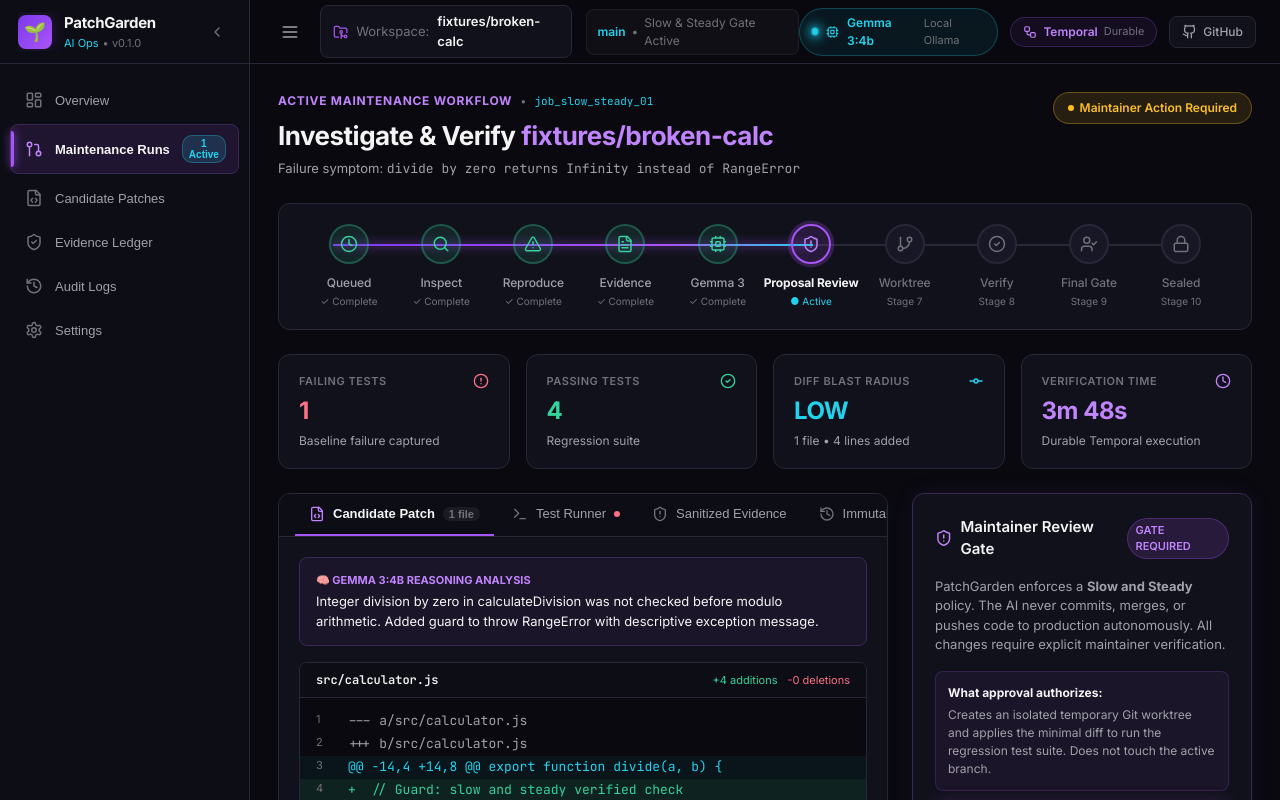
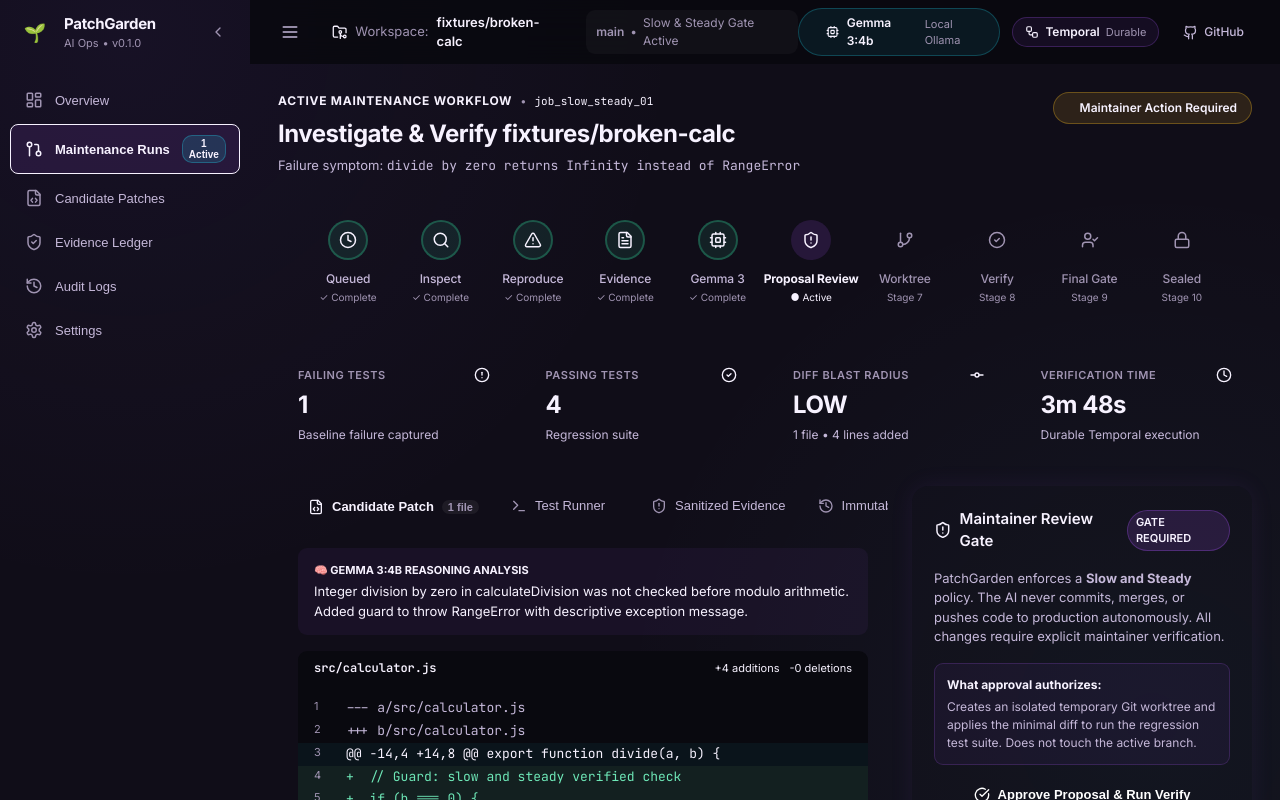
Before and after one commit to Neet2516/PatchGarden, a Next.js app in the folder packages/web/: page / in a window 1280 px wide. Shown: the top 800 px of the page. Built offline with nearby package versions, Linux system fonts and the light colour scheme.

Commit message:
style(web): implement full Purple Claymorphism tokens for light and dark modes

```diff
--- a/packages/web/src/app/globals.css
+++ b/packages/web/src/app/globals.css
@@ -1,45 +1,128 @@
 @import url('https://fonts.googleapis.com/css2?family=Inter:wght@300;400;500;600;700&family=JetBrains+Mono:wght@400;500;600&display=swap');
 
+/* ==========================================================================
+   PURPLE CLAYMORPHISM DESIGN SYSTEM — PATCHGARDEN
+   Light Mode (Lavender-tinted soft clay) & Dark Mode (Deep plum molded clay)
+   ========================================================================== */
+
+:root,
+[data-theme="dark"] {
+  --color-scheme: dark;
+
+  /* Backgrounds & Surfaces (Plum-black dark theme) */
+  --bg-app: #100D18;
+  --bg-sidebar: #151020;
+  --surface-main: #1B1526;
+  --surface-secondary: #211A30;
+  --surface-elevated: #292039;
+  --surface-hover: #312644;
+
+  /* Text */
+  --text-primary: #F7F2FF;
+  --text-secondary: #C5B8D9;
+  --text-muted: #A094B2;
+
+  /* Borders */
+  --border-default: #382B4C;
+  --border-subtle: rgba(216, 197, 255, 0.08);
+  --border-purple: #553E74;
+
+  /* Accents */
+  --accent-primary: #B794FF;
+  --accent-strong: #A78BFA;
+  --accent-violet: #8B5CF6;
+  --accent-purple-glow: rgba(167, 139, 250, 0.25);
+  --accent-cyan: #67E8F9;
+  --accent-cyan-glow: rgba(103, 232, 249, 0.2);
+
+  /* Status Colors */
+  --status-success: #6EE7B7;
+  --status-success-bg: rgba(110, 231, 183, 0.12);
+  --status-warning: #FCD34D;
+  --status-warning-bg: rgba(252, 211, 77, 0.12);
+  --status-error: #FDA4AF;
+  --status-error-bg: rgba(253, 164, 175, 0.12);
+  --status-info: #60A5FA;
+
+  /* Clay Shadows (Dark Theme) */
+  --clay-shadow-card: 6px 6px 20px rgba(0, 0, 0, 0.45), -4px -4px 16px rgba(41, 32, 57, 0.4);
+  --clay-shadow-raised: 8px 8px 24px rgba(0, 0, 0, 0.6), -6px -6px 20px rgba(56, 43, 76, 0.45);
+  --clay-shadow-button: 4px 4px 12px rgba(0, 0, 0, 0.4), -2px -2px 8px rgba(56, 43, 76, 0.35);
+  --clay-shadow-inset: inset 3px 3px 6px rgba(0, 0, 0, 0.5), inset -2px -2px 4px rgba(56, 43, 76, 0.3);
+
+  /* Clay Inset Highlights */
+  --clay-inset-highlight: inset 1.5px 1.5px 2px rgba(216, 197, 255, 0.14), inset -1.5px -1.5px 3px rgba(0, 0, 0, 0.35);
+  --clay-inset-button-primary: inset 1px 1px 2px rgba(255, 255, 255, 0.3), inset -1.5px -1.5px 3px rgba(0, 0, 0, 0.3);
+
+  /* Code Diff */
+  --diff-bg: #0C0A12;
+  --diff-add-bg: rgba(110, 231, 183, 0.1);
+  --diff-add-text: #6EE7B7;
+  --diff-del-bg: rgba(253, 164, 175, 0.1);
+  --diff-del-text: #FDA4AF;
+}
+
+[data-theme="light"] {
+  --color-scheme: light;
+
+  /* Backgrounds & Surfaces (Lavender-tinted soft clay light theme) */
+  --bg-app: #F3F0FA;
+  --bg-sidebar: #ECE6F7;
+  --surface-main: #FFFCFF;
+  --surface-secondary: #F7F2FF;
+  --surface-elevated: #FFFFFF;
+  --surface-hover: #ECE4FA;
+
+  /* Text */
+  --text-primary: #30263D;
+  --text-secondary: #62576F;
+  --text-muted: #786F85;
+
+  /* Borders */
+  --border-default: #E0D5EF;
+  --border-subtle: rgba(124, 58, 237, 0.08);
+  --border-purple: #C8B7E6;
+
+  /* Accents */
+  --accent-primary: #7C3AED;
+  --accent-strong: #6D28D9;
+  --accent-violet: #8B5CF6;
+  --accent-purple-glow: rgba(124, 58, 237, 0.18);
+  --accent-cyan: #0891B2;
+  --accent-cyan-glow: rgba(8, 145, 178, 0.15);
+
+  /* Status Colors */
+  --status-success: #047857;
+  --status-success-bg: rgba(4, 120, 87, 0.08);
+  --status-warning: #92400E;
+  --status-warning-bg: rgba(146, 64, 14, 0.08);
+  --status-error: #BE123C;
+  --status-error-bg: rgba(190, 18, 60, 0.08);
+  --status-info: #2563EB;
+
+  /* Clay Shadows (Light Theme) */
+  --clay-shadow-card: 6px 6px 18px rgba(124, 58, 237, 0.07), -6px -6px 18px rgba(255, 255, 255, 0.95);
+  --clay-shadow-raised: 8px 8px 24px rgba(124, 58, 237, 0.1), -8px -8px 24px rgba(255, 255, 255, 1);
+  --clay-shadow-button: 4px 4px 12px rgba(124, 58, 237, 0.1), -3px -3px 10px rgba(255, 255, 255, 0.9);
+  --clay-shadow-inset: inset 3px 3px 6px rgba(124, 58, 237, 0.08), inset -3px -3px 6px rgba(255, 255, 255, 0.9);
+
+  /* Clay Inset Highlights */
+  --clay-inset-highlight: inset 1.5px 1.5px 3px rgba(255, 255, 255, 0.95), inset -1.5px -1.5px 3px rgba(124, 58, 237, 0.05);
+  --clay-inset-button-primary: inset 1px 1px 2px rgba(255, 255, 255, 0.4), inset -1.5px -1.5px 3px rgba(0, 0, 0, 0.2);
+
+  /* Code Diff (Kept dark for superior code contrast) */
+  --diff-bg: #15111E;
+  --diff-add-bg: rgba(16, 185, 129, 0.14);
+  --diff-add-text: #34D399;
+  --diff-del-bg: rgba(244, 63, 94, 0.14);
+  --diff-del-text: #FB7185;
+}
+
+/* Base Dimensions */
 :root {
-  /* Neon Noir / Cyberpunk AI Operations Theme */
-  --bg-main: #09090F;
-  --bg-secondary: #0D0D16;
-  --card-surface: #11111B;
-  --elevated-surface: #171725;
-  --hover-surface: #1D1D2D;
-
-  --primary-purple: #A855F7;
-  --bright-purple: #C084FC;
-  --deep-purple: #7C3AED;
-  --purple-glow-color: rgba(168, 85, 247, 0.2);
-  --purple-border: #3B2855;
-
-  --neon-cyan: #22D3EE;
-  --soft-cyan: #67E8F9;
-  --cyan-glow-color: rgba(34, 211, 238, 0.2);
-
-  --text-primary: #F4F4F5;
-  --text-secondary: #A1A1AA;
-  --text-muted: #71717A;
-
-  --default-border: #272738;
-  --subtle-border: rgba(255, 255, 255, 0.06);
-
-  --success: #34D399;
-  --warning: #FBBF24;
-  --error: #FB7185;
-  --info-blue: #60A5FA;
-
-  --diff-add-bg: rgba(52, 211, 153, 0.12);
-  --diff-add-text: #34D399;
-  --diff-add-border: rgba(52, 211, 153, 0.25);
-  --diff-del-bg: rgba(251, 113, 133, 0.12);
-  --diff-del-text: #FB7185;
-  --diff-del-border: rgba(251, 113, 133, 0.25);
-
-  --radius-sm: 8px;
-  --radius-md: 12px;
-  --radius-lg: 16px;
+  --radius-sm: 9px;
+  --radius-md: 16px;
+  --radius-lg: 22px;
   --radius-pill: 9999px;
 
   --font-sans: 'Inter', -apple-system, BlinkMacSystemFont, 'Segoe UI', Roboto, sans-serif;
@@ -53,7 +136,7 @@
 }
 
 html, body {
-  background-color: var(--bg-main);
+  background-color: var(--bg-app);
   color: var(--text-primary);
   font-family: var(--font-sans);
   font-size: 14px;
@@ -61,106 +144,161 @@ html, body {
   min-height: 100vh;
   overflow-x: hidden;
   -webkit-font-smoothing: antialiased;
+  transition: background-color 0.25s ease, color 0.25s ease;
 }
 
 /* Background Atmosphere */
 body {
   background-image:
-    radial-gradient(circle at 15% 10%, rgba(124, 58, 237, 0.08) 0%, transparent 40%),
-    radial-gradient(circle at 85% 85%, rgba(34, 211, 238, 0.05) 0%, transparent 40%),
-    linear-gradient(to bottom, #09090F 0%, #0D0D16 100%);
+    radial-gradient(circle at 10% 5%, rgba(139, 92, 246, 0.06) 0%, transparent 40%),
+    radial-gradient(circle at 90% 90%, rgba(103, 232, 249, 0.04) 0%, transparent 40%);
   background-attachment: fixed;
 }
 
 /* Typography Scale */
-h1 { font-size: 26px; font-weight: 700; letter-spacing: -0.02em; color: var(--text-primary); }
-h2 { font-size: 20px; font-weight: 600; letter-spacing: -0.01em; color: var(--text-primary); }
-h3 { font-size: 16px; font-weight: 600; color: var(--text-primary); }
-h4 { font-size: 13px; font-weight: 600; text-transform: uppercase; letter-spacing: 0.05em; }
+h1 { font-size: 24px; font-weight: 700; letter-spacing: -0.02em; color: var(--text-primary); }
+h2 { font-size: 19px; font-weight: 600; letter-spacing: -0.01em; color: var(--text-primary); }
+h3 { font-size: 15px; font-weight: 600; color: var(--text-primary); }
+h4 { font-size: 12px; font-weight: 600; text-transform: uppercase; letter-spacing: 0.05em; }
 
 code, pre {
   font-family: var(--font-mono);
 }
 
-/* Reusable Theme Utilities */
-.glass-panel {
-  background: var(--card-surface);
-  border: 1px solid var(--default-border);
+/* ==========================================================================
+   REUSABLE CLAYMORPHISM UTILITY CLASSES
+   ========================================================================== */
+
+/* Standard Clay Surface */
+.clay-surface {
+  background: var(--surface-main);
+  border: 1px solid var(--border-default);
   border-radius: var(--radius-md);
-  box-shadow: 0 4px 20px rgba(0, 0, 0, 0.4);
+  box-shadow: var(--clay-shadow-card), var(--clay-inset-highlight);
+  transition: all 0.2s cubic-bezier(0.16, 1, 0.3, 1);
 }
 
-.glass-panel-elevated {
-  background: var(--elevated-surface);
-  border: 1px solid var(--default-border);
+/* Clay Card */
+.clay-card {
+  background: var(--surface-main);
+  border: 1px solid var(--border-default);
   border-radius: var(--radius-md);
+  box-shadow: var(--clay-shadow-card), var(--clay-inset-highlight);
+  transition: all 0.2s cubic-bezier(0.16, 1, 0.3, 1);
 }
 
+/* Elevated Clay Card */
+.clay-card-raised {
+  background: var(--surface-elevated);
+  border: 1px solid var(--border-purple);
+  border-radius: var(--radius-md);
+  box-shadow: var(--clay-shadow-raised), var(--clay-inset-highlight);
+}
+
+/* Inset / Recessed Panel */
+.clay-card-inset {
+  background: var(--surface-secondary);
+  border: 1px solid var(--border-default);
+  border-radius: var(--radius-md);
+  box-shadow: var(--clay-shadow-inset);
+}
+
+/* Interactive Clay Button */
+.clay-button {
+  background: var(--surface-main);
+  border: 1px solid var(--border-default);
+  border-radius: var(--radius-sm);
+  box-shadow: var(--clay-shadow-button), var(--clay-inset-highlight);
+  color: var(--text-primary);
+  font-weight: 500;
+  cursor: pointer;
+  transition: all 0.15s ease;
+}
+
+.clay-button:hover {
+  transform: translateY(-1px);
+  background: var(--surface-hover);
+  border-color: var(--border-purple);
+}
+
+.clay-button:active {
+  transform: translateY(1px);
+  box-shadow: var(--clay-shadow-inset);
+}
+
+/* Primary Violet Clay Button */
+.clay-button-primary {
+  background: linear-gradient(135deg, var(--accent-strong) 0%, var(--accent-violet) 100%);
+  border: 1px solid var(--accent-primary);
+  border-radius: var(--radius-sm);
+  box-shadow: 0 4px 14px var(--accent-purple-glow), var(--clay-inset-button-primary);
+  color: #FFFFFF;
+  font-weight: 600;
+  cursor: pointer;
+  transition: all 0.15s ease;
+}
+
+.clay-button-primary:hover {
+  transform: translateY(-1.5px);
+  box-shadow: 0 6px 18px var(--accent-purple-glow), var(--clay-inset-button-primary);
+  filter: brightness(1.05);
+}
+
+.clay-button-primary:active {
+  transform: translateY(1px);
+  box-shadow: 0 2px 8px var(--accent-purple-glow), inset 2px 2px 4px rgba(0, 0, 0, 0.3);
+}
+
+/* Soft Purple Ambient Glow */
 .purple-glow {
   box-shadow:
-    0 0 0 1px rgba(168, 85, 247, 0.25),
-    0 0 20px rgba(168, 85, 247, 0.15);
+    var(--clay-shadow-card),
+    0 0 24px var(--accent-purple-glow);
 }
 
-.cyan-glow {
-  box-shadow:
-    0 0 0 1px rgba(34, 211, 238, 0.25),
-    0 0 20px rgba(34, 211, 238, 0.15);
+/* Accessible Focus Ring */
+.theme-focus-ring:focus-visible,
+button:focus-visible,
+a:focus-visible,
+input:focus-visible {
+  outline: 2px solid var(--accent-primary);
+  outline-offset: 2px;
 }
 
-.neon-border {
-  border-color: var(--purple-border) !important;
-}
-
-.surface-hover {
-  transition: all 0.18s cubic-bezier(0.16, 1, 0.3, 1);
-}
-.surface-hover:hover {
-  background-color: var(--hover-surface);
-  border-color: rgba(168, 85, 247, 0.3);
-  transform: translateY(-1px);
-}
-
-/* Status Indicators & Animations */
-@keyframes pulseIndicator {
+/* Pulse Animation for Active Operations */
+@keyframes softPulse {
   0%, 100% { opacity: 0.7; transform: scale(1); }
-  50% { opacity: 1; transform: scale(1.15); filter: drop-shadow(0 0 6px var(--neon-cyan)); }
+  50% { opacity: 1; transform: scale(1.1); filter: drop-shadow(0 0 6px var(--accent-primary)); }
 }
 
 .status-pulse {
-  animation: pulseIndicator 2.2s infinite ease-in-out;
+  animation: softPulse 2.4s infinite ease-in-out;
 }
 
-@keyframes purplePulse {
-  0%, 100% { box-shadow: 0 0 0 0 rgba(168, 85, 247, 0.4); }
-  70% { box-shadow: 0 0 0 8px rgba(168, 85, 247, 0); }
+@keyframes purpleRingGlow {
+  0%, 100% { box-shadow: 0 0 0 0 var(--accent-purple-glow); }
+  70% { box-shadow: 0 0 0 8px transparent; }
 }
 
-.active-step-pulse {
-  animation: purplePulse 2s infinite;
+.active-step-glow {
+  animation: purpleRingGlow 2.2s infinite ease-in-out;
 }
 
-/* Scrollbar */
+/* Scrollbars */
 ::-webkit-scrollbar {
   width: 6px;
   height: 6px;
 }
 ::-webkit-scrollbar-track {
-  background: var(--bg-main);
+  background: var(--bg-app);
 }
 ::-webkit-scrollbar-thumb {
-  background: var(--elevated-surface);
+  background: var(--surface-elevated);
   border-radius: var(--radius-sm);
-  border: 1px solid var(--default-border);
+  border: 1px solid var(--border-default);
 }
 ::-webkit-scrollbar-thumb:hover {
-  background: var(--primary-purple);
-}
-
-/* Accessible focus ring */
-button:focus-visible, a:focus-visible, input:focus-visible {
-  outline: 2px solid var(--primary-purple);
-  outline-offset: 2px;
+  background: var(--accent-primary);
 }
 
 @media (prefers-reduced-motion: reduce) {
```
